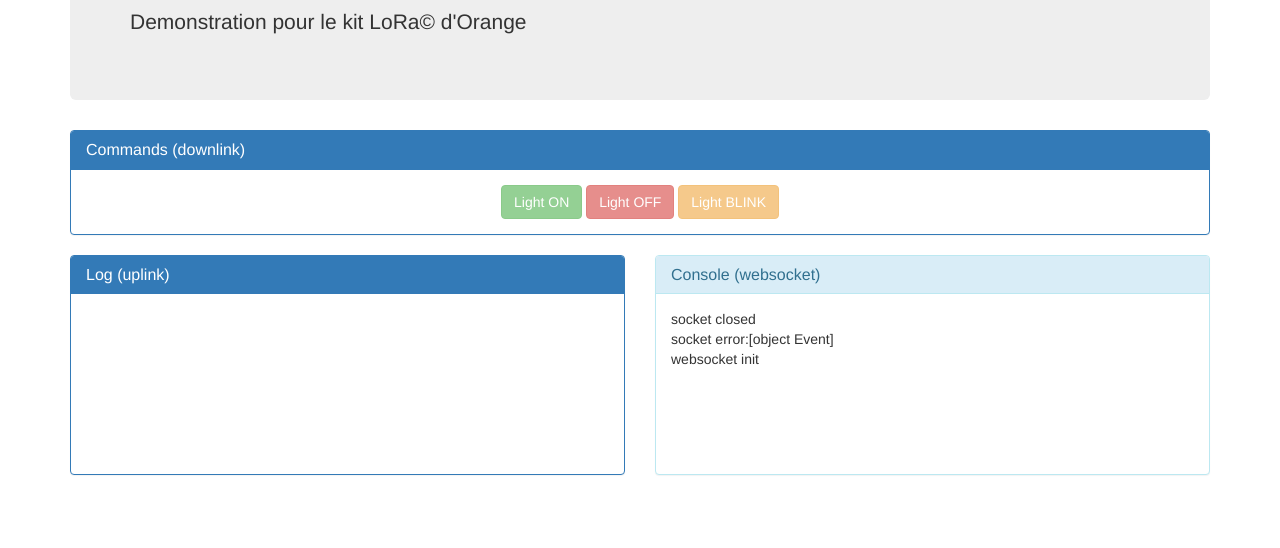
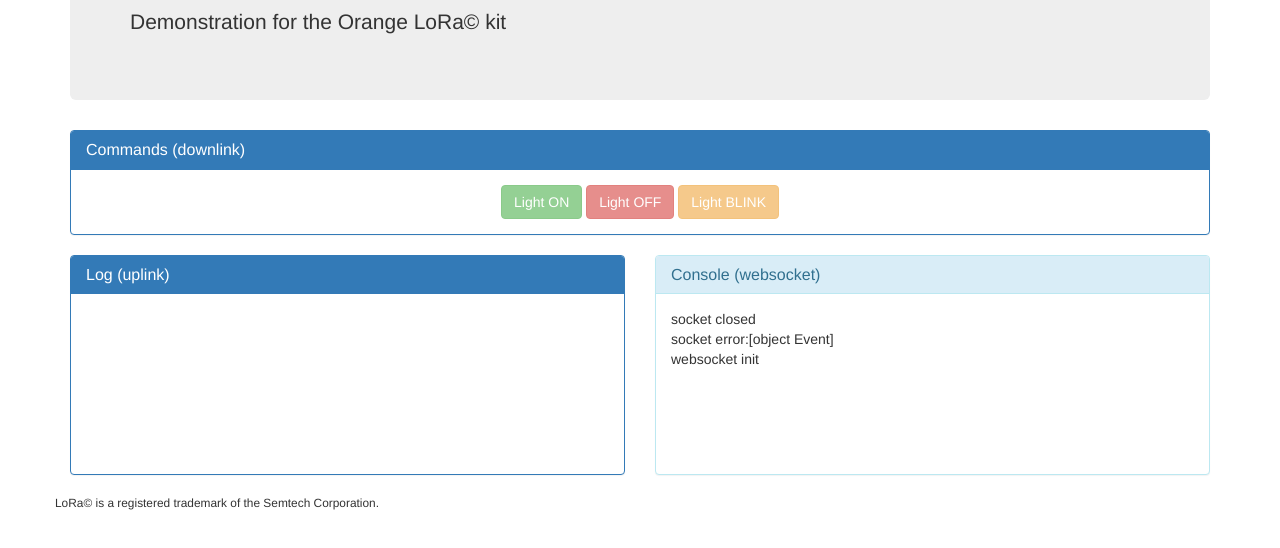
Before and after one commit to marcc-orange/lpwa-demo, a plain HTML site: page static/index.html in a window 1280 px wide. Shown: the part 160-708 px from the top of the page. Drawn offline with nearby package versions, Linux system fonts and the light colour scheme.

Commit message:
html: english subtitle, add trademark

```diff
--- a/static/index.html
+++ b/static/index.html
@@ -13,7 +13,7 @@
 
 		<div class="jumbotron">
 			<h1>LPWAN Demo</h1>
-			<p>Demonstration pour le kit LoRa© d'Orange</p>
+			<p>Demonstration for the Orange LoRa© kit</p>
 		</div>
 
 		<div class="panel panel-primary">
@@ -56,6 +56,9 @@
 			</div>
 		</div>
 
+		<footer>
+			<small>LoRa© is a registered trademark of the Semtech Corporation.</small>
+		</footer>
 	</div>
 
 	<script src="script.js"></script>
```
